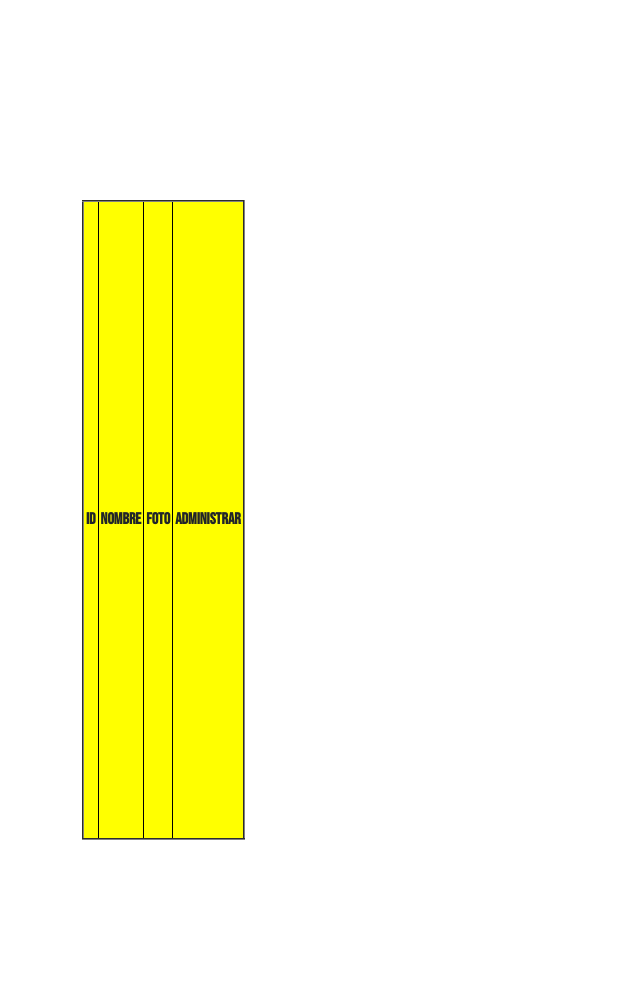
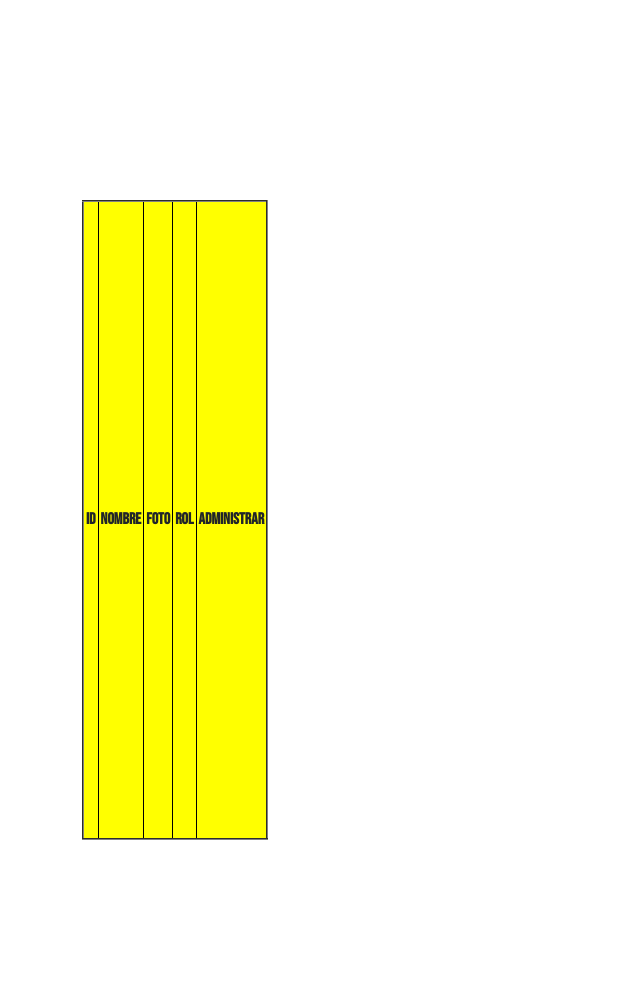
Before and after one commit to law153/Ivans-perfeccionado, a Django app: page /editar_rol/ in a window 1280 px wide. Shown: the part 216-1216 px from the top of the page, without its empty margins (0-640 px from the left). Run offline with Django 4.2, Linux system fonts and the light colour scheme; data that the repository does not hold is empty; some libraries are stand-ins or nearby versions.

Commit message:
leve modificacion en editar rol

```diff
--- a/core/templates/core/administrador/Editar-rol.html
+++ b/core/templates/core/administrador/Editar-rol.html
@@ -17,6 +17,7 @@
                     <th>ID</th>
                     <th>Nombre</th>
                     <th>Foto</th>
+                    <th>Rol</th>
                     <th>Administrar</th>
                 </tr>
 
@@ -29,7 +30,9 @@
                         <img class="imagenes" src="{{ c.foto_usuario.url }}" alt="No foto">
 
                     </td>
+                    <td>{{c.rol.nombre_rol}}</td>
                     <td>
+
                         <a href="{% url 'editarRol' c.id_usuario %}"class="boton-fake-1">Hacer Admin</a><br>
                     </td>
 
```
